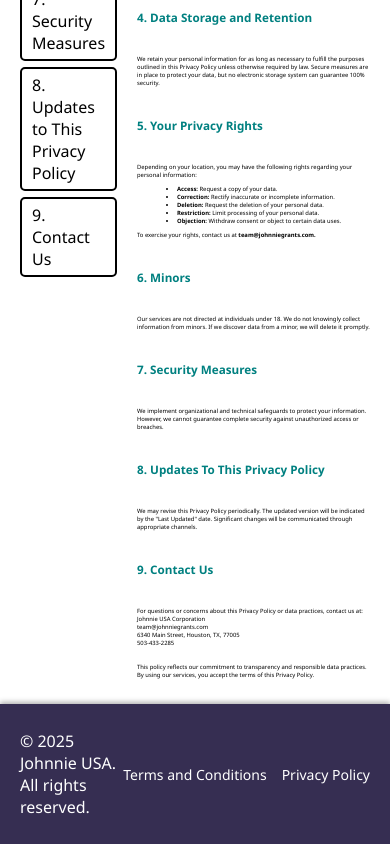
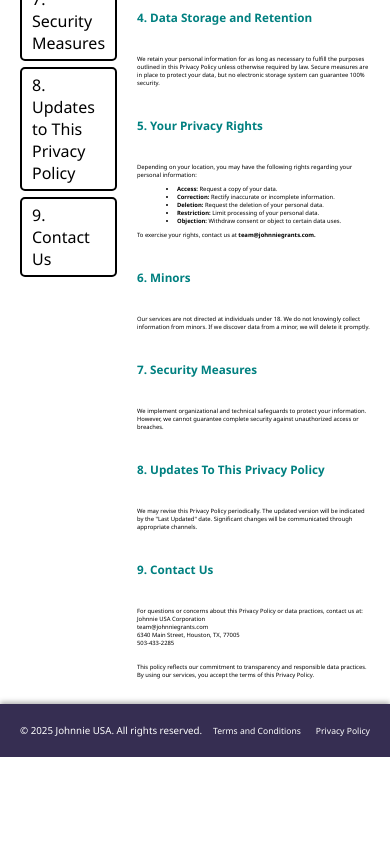
Before and after one commit to laplaces42/johnnie, a React (Create React App) app in the folder frontend/: page /privacy-policy in a window 390 px wide. Shown: the part 771-1615 px from the top of the page. After the commit the page ends 1528 px from the top, so only its background shows below. Built offline with nearby package versions, Linux system fonts and the light colour scheme.

Commit message:
Added mobile compatibility to bottom menu bar

```diff
--- a/frontend/src/stylesheets/BottomMenuBar.css
+++ b/frontend/src/stylesheets/BottomMenuBar.css
@@ -17,6 +17,7 @@
 
 .bottom-menu-left {
     flex: 1; /* Pushes content to the left */
+    font-size: 1.2vw;
     font-family: 'Segoe UI', Tahoma, Geneva, Verdana, sans-serif;
 
 }
@@ -31,7 +32,7 @@
 .bottom-menu-link {
     color: white; /* Match text color */
     text-decoration: none; /* Remove underline */
-    font-size: 14px; /* Adjust font size */
+    font-size: 1vw; /* Adjust font size */
     transition: color 0.3s ease; /* Add hover effect */
     font-family: 'Segoe UI', Tahoma, Geneva, Verdana, sans-serif;
 
@@ -42,3 +43,13 @@
     font-family: 'Segoe UI', Tahoma, Geneva, Verdana, sans-serif;
 
 }
+
+@media (max-width: 768px) {
+    .bottom-menu-left {
+        font-size: 2.5vw;
+    }
+    .bottom-menu-link {
+        font-size: 2.2vw;
+    }
+
+}
```
